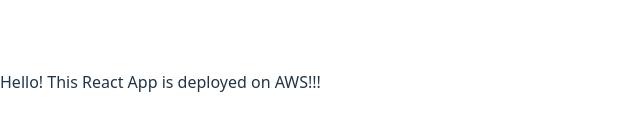
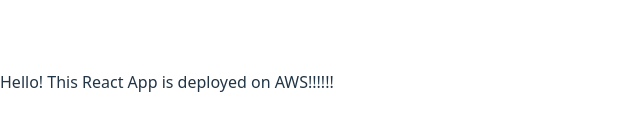
Before and after one commit to tarun-veeraraghavan-mv/AWS-EB-CI-CD-EXPRESS-REACT-DOCKER-COMPOSE-TESTS, a React (Vite) app in the folder react/: page / in a window 1280 px wide. Shown: the part 318-448 px from the top of the page, without its empty margins (0-640 px from the left). Built offline with nearby package versions, Linux system fonts and the light colour scheme.

Commit message:
backend aws3

```diff
--- a/react/package.json
+++ b/react/package.json
@@ -10,6 +10,7 @@
     "preview": "vite preview"
   },
   "dependencies": {
+    "picomatch": "^2.3.1",
     "react": "^19.1.0",
     "react-dom": "^19.1.0"
   },
--- a/react/src/App.tsx
+++ b/react/src/App.tsx
@@ -1,7 +1,7 @@
 function App() {
   return (
     <>
-      <p>Hello! This React App is deployed on AWS!!!</p>
+      <p>Hello! This React App is deployed on AWS!!!!!!</p>
     </>
   );
 }
```
Also changed, not shown: 2 other files (tests, documents, lock files or other folders).
